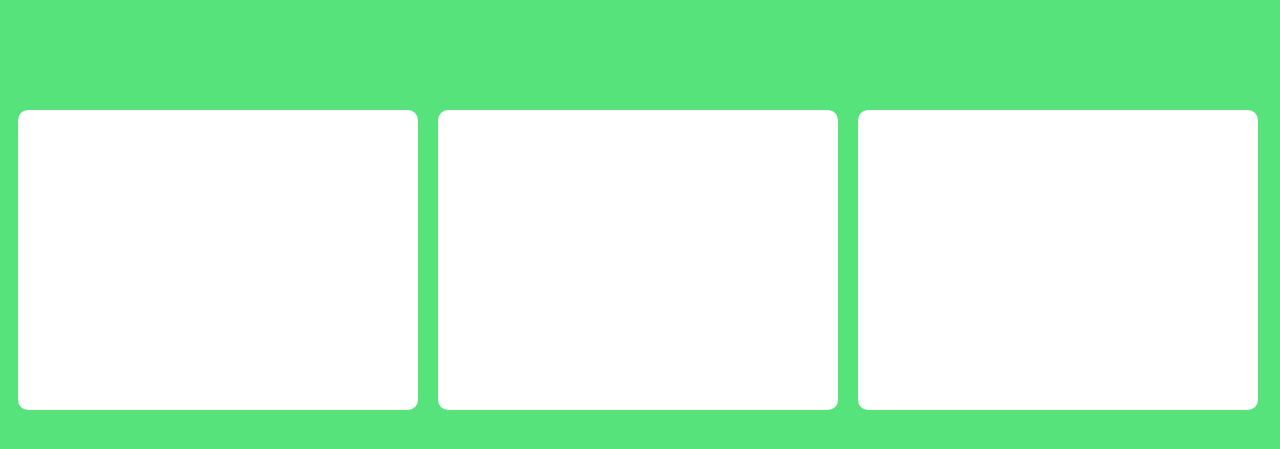
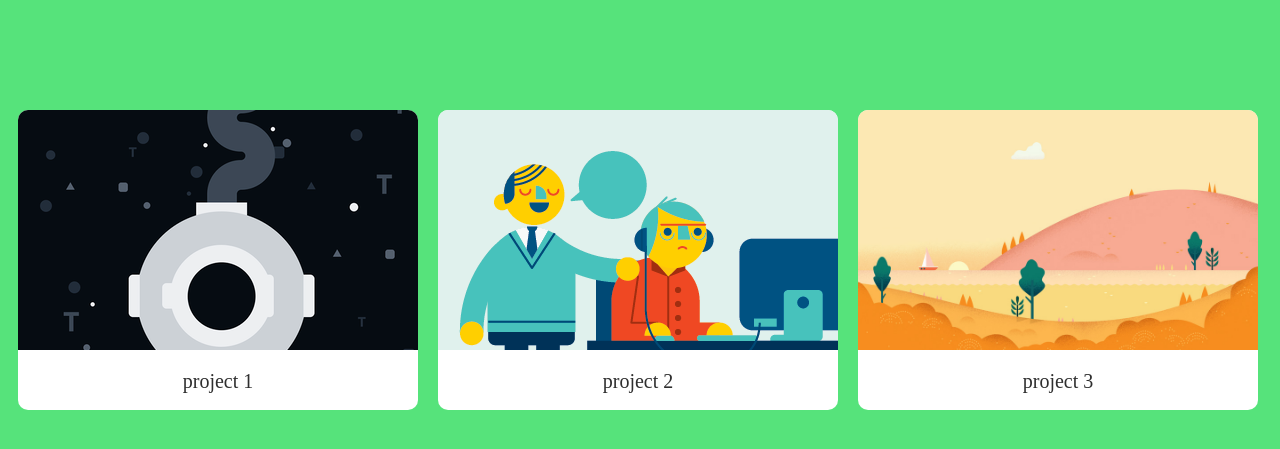
Before and after one commit to asongsong/JJProject, a plain HTML site: page HomePage/yjkim/3_work.html in a window 1280 px wide. Shown: the part 251-700 px from the top of the page. Drawn offline with Linux system fonts and the light colour scheme; files whose address does not match are found by name.

Commit message:
어려워!!!!! ㅠㅠ

```diff
--- a/HomePage/yjkim/3_work.css
+++ b/HomePage/yjkim/3_work.css
@@ -1,6 +1,7 @@
 @charset "utf-8";
 body{
 	background-color: #56E37B;
+	position: relative;
 }
 h1 {
 	text-align: center;
@@ -10,10 +11,42 @@ h1 {
 	margin-bottom: 120px;
 }
 .card {
+	position: relative;
 	float: left;
 	width: 400px;
 	height: 300px;
 	margin: 10px;
 	background-color: #ffffff;
-	border-radius: 10px
+	border-radius:10px;
 }
+
+.card > * {
+	height: 80%;
+	width: 100%;
+}
+
+.card > p {
+	text-align: center;
+	padding-top: center;
+	color:#2e2e2e;
+	font-size: 20px;
+}
+
+.contents {
+	border-radius: 10px 10px 00px 00px;
+}
+
+.thumb_1 {
+	background-image: url("file:///C:/Users/yunjin/Documents/GitHub/JJProject/HomePage/yjkim/pic_1.png");
+	background-size: cover;
+}
+
+.thumb_2 {
+	background-image: url("file:///C:/Users/yunjin/Documents/GitHub/JJProject/HomePage/yjkim/pic_2.png");
+	background-size: cover;
+}
+
+.thumb_3 {
+	background-image: url("file:///C:/Users/yunjin/Documents/GitHub/JJProject/HomePage/yjkim/pic_3.jpg");
+	background-size: cover;
+}
--- a/HomePage/yjkim/3_work.html
+++ b/HomePage/yjkim/3_work.html
@@ -7,14 +7,18 @@
 	</head>
 	<body>
 		<h1>WHAT TO DO</h1>
+
 		<div class="card">
-			<img class="thumnail">
+			<div class="contents thumb_1"></div>
+			<p>project 1</p>
 		</div>
 		<div class="card">
-			<img class="thumnail">
+			<div class="contents thumb_2"></div>
+			<p>project 2</p>
 		</div>
 		<div class="card">
-			<img class="thumnail">
+			<div class="contents thumb_3"></div>
+			<p>project 3</p>
 		</div>
 	</body>
 </html>
```
Also changed, not shown: HomePage/yjkim/1_main.css (+5 -4 lines), HomePage/yjkim/pic_1.png (added), HomePage/yjkim/pic_2.png (added), HomePage/yjkim/pic_3.jpg (added).
